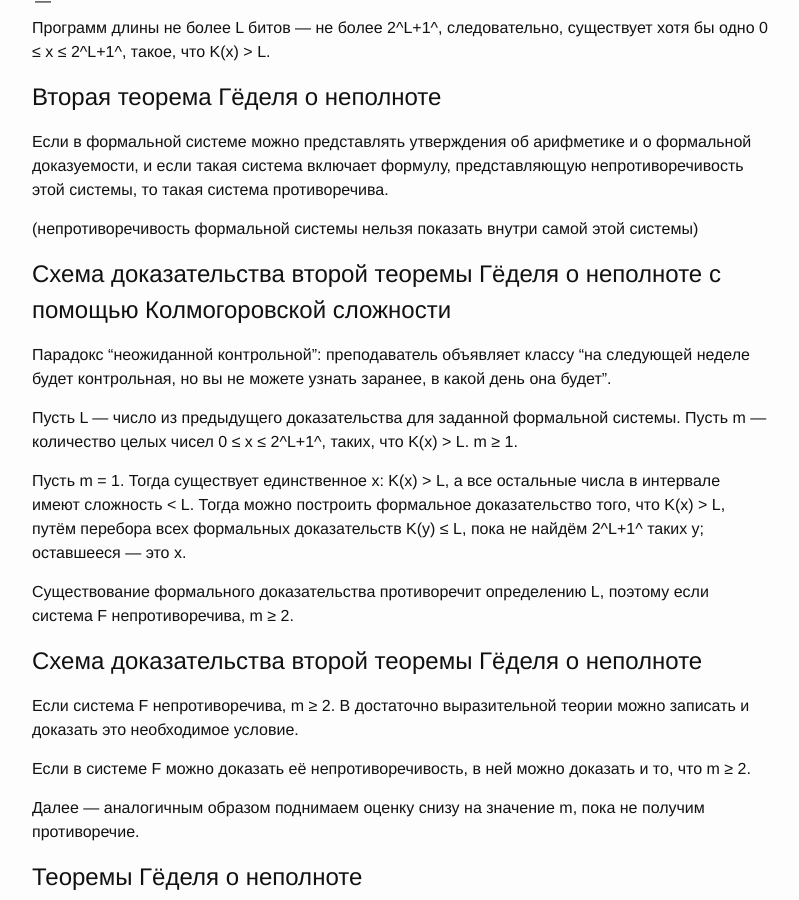
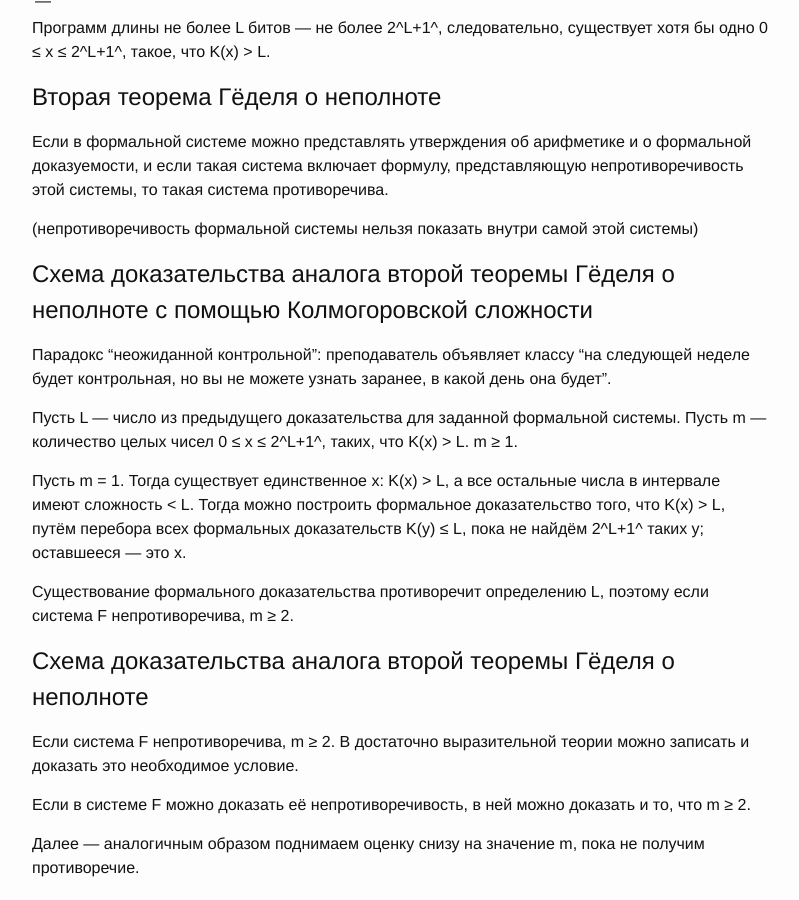
Before and after one commit to maxxk/formal-models, a Jekyll site: the page built from presentations/04-Logics.md, in a window 1280 px wide and 900 px high, scrolled down 8538 px. Shown: the whole window, without its empty margins (238-1037 px from the left). Built offline with Jekyll 4.4.1, drawn with Linux system fonts in a browser that asks for light colours; our own code applies the rules of GitHub Pages for plain Markdown files.

Commit message:
not real Goedel theorem

```diff
--- a/presentations/04-Logics.html
+++ b/presentations/04-Logics.html
@@ -304,14 +304,14 @@
 <p>(непротиворечивость формальной системы нельзя показать внутри самой этой системы)</p>
 </section><div><a class="slider-prev" href="#доказательство-хайтина"></a><a class="slider-next" href="#схема-доказательства-второй-теоремы-гёделя-о-неполноте-с-помощью-колмогоровской-сложности"></a></div>
 <section id="схема-доказательства-второй-теоремы-гёделя-о-неполноте-с-помощью-колмогоровской-сложности" class="slide level1">
-<h1>Схема доказательства второй теоремы Гёделя о неполноте с помощью Колмогоровской сложности</h1>
+<h1>Схема доказательства аналога второй теоремы Гёделя о неполноте с помощью Колмогоровской сложности</h1>
 <p>Парадокс "неожиданной контрольной": преподаватель объявляет классу "на следующей неделе будет контрольная, но вы не можете узнать заранее, в какой день она будет".</p>
 <p>Пусть L — число из предыдущего доказательства для заданной формальной системы. Пусть m — количество целых чисел 0 ≤ x ≤ 2<sup>L+1</sup>, таких, что K(x) &gt; L. m ≥ 1.</p>
 <p>Пусть m = 1. Тогда существует единственное x: K(x) &gt; L, а все остальные числа в интервале имеют сложность &lt; L. Тогда можно построить формальное доказательство того, что K(x) &gt; L, путём перебора всех формальных доказательств K(y) ≤ L, пока не найдём 2<sup>L+1</sup> таких y; оставшееся — это x.</p>
 <p>Существование формального доказательства противоречит определению L, поэтому если система F непротиворечива, m ≥ 2.</p>
 </section><div><a class="slider-prev" href="#вторая-теорема-гёделя-о-неполноте"></a><a class="slider-next" href="#схема-доказательства-второй-теоремы-гёделя-о-неполноте"></a></div>
 <section id="схема-доказательства-второй-теоремы-гёделя-о-неполноте" class="slide level1">
-<h1>Схема доказательства второй теоремы Гёделя о неполноте</h1>
+<h1>Схема доказательства аналога второй теоремы Гёделя о неполноте</h1>
 <p>Если система F непротиворечива, m ≥ 2. В достаточно выразительной теории можно записать и доказать это необходимое условие.</p>
 <p>Если в системе F можно доказать её непротиворечивость, в ней можно доказать и то, что m ≥ 2.</p>
 <p>Далее — аналогичным образом поднимаем оценку снизу на значение m, пока не получим противоречие.</p>
--- a/presentations/04-Logics.md
+++ b/presentations/04-Logics.md
@@ -272,7 +272,7 @@ k. *¬¬A → A* (аксиома двойного отрицания, double neg
 
 (непротиворечивость формальной системы нельзя показать внутри самой этой системы)
 
-# Схема доказательства второй теоремы Гёделя о неполноте с помощью Колмогоровской сложности
+# Схема доказательства аналога второй теоремы Гёделя о неполноте с помощью Колмогоровской сложности
 Парадокс "неожиданной контрольной": преподаватель объявляет классу "на следующей неделе будет контрольная, но вы не можете узнать заранее, в какой день она будет".
 
 Пусть L — число из предыдущего доказательства для заданной формальной системы. Пусть m — количество целых чисел 0 ≤ x ≤ 2^L+1^, таких, что K(x) > L. m ≥ 1.
@@ -281,7 +281,7 @@ k. *¬¬A → A* (аксиома двойного отрицания, double neg
 
 Существование формального доказательства противоречит определению L, поэтому если система F непротиворечива, m ≥ 2.
 
-# Схема доказательства второй теоремы Гёделя о неполноте
+# Схема доказательства аналога второй теоремы Гёделя о неполноте
 Если система F непротиворечива, m ≥ 2. В достаточно выразительной теории можно записать и доказать это необходимое условие.
 
 Если в системе F можно доказать её непротиворечивость, в ней можно доказать и то, что m ≥ 2.
```
